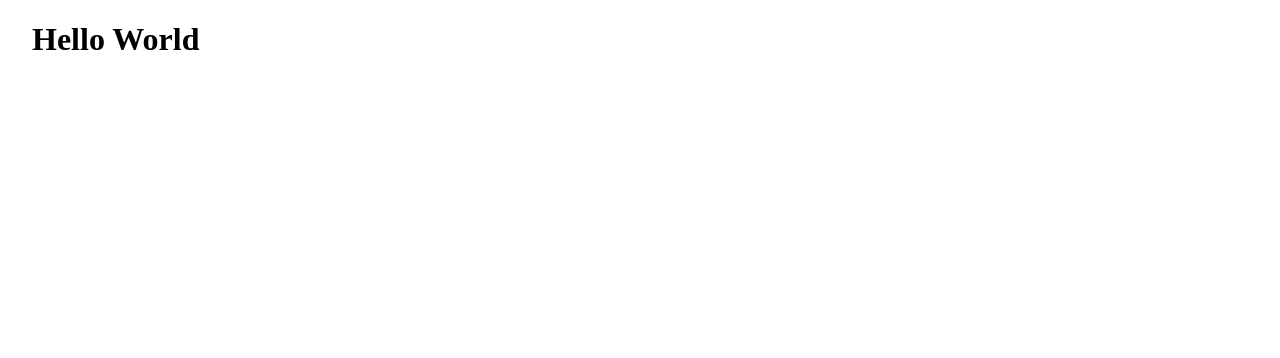
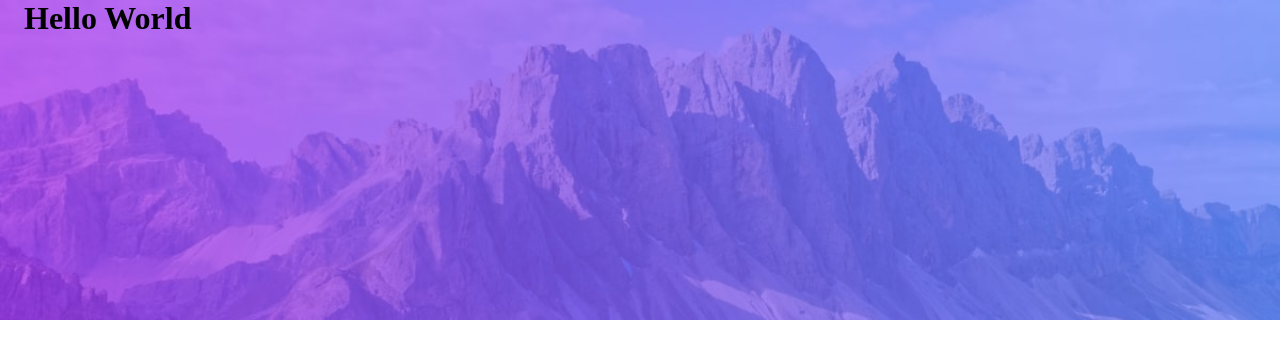
Before and after one commit to shalash23/todo-frontendmenor, a React (Vite) app: page / in a window 1280 px wide. Shown: the top 358 px of the page. Built offline with nearby package versions, Linux system fonts and the light colour scheme.

Commit message:
material ui

```diff
--- a/index.html
+++ b/index.html
@@ -12,6 +12,11 @@
       href="https://fonts.googleapis.com/css2?family=Josefin+Sans:wght@400;700&display=swap"
       rel="stylesheet"
     />
+    <link
+  rel="stylesheet"
+  href="https://fonts.googleapis.com/icon?family=Material+Icons"
+/>
+
 
     <meta name="viewport" content="width=device-width, initial-scale=1.0" />
     <title>Vite + React</title>
--- a/src/Components/Header.jsx
+++ b/src/Components/Header.jsx
@@ -1,9 +1,23 @@
 import React from "react";
 import { Container } from "@mui/material";
-import "./Header.css";
+import backgroundimage from '../assets/bg-desktop-light.jpg'
+
+const styles = {
+  headers: {
+    backgroundImage: `url(${backgroundimage})`,
+    backgroundRepeat: 'no-repeat',
+    backgroundSize:'cover'
+  }
+}
+
+
 const Header = () => {
+
+
   return (
-    <Container maxWidth={"xl"}>
+    <Container maxWidth={false} style={styles.headers} sx={{
+      height: '40vh',
+    }}>
       <h1>Hello World</h1>
     </Container>
   );
--- /dev/null
+++ b/src/index.css
@@ -0,0 +1,5 @@
+*{
+    margin:0;
+    padding:0;
+    box-sizing: border-box;
+}
--- a/src/main.jsx
+++ b/src/main.jsx
@@ -1,6 +1,7 @@
 import React from "react";
 import ReactDOM from "react-dom/client";
 import App from "./App";
+import './index.css'
 
 const root = ReactDOM.createRoot(document.getElementById("root"));
 root.render(
```
Also changed, not shown: src/Components/Header.css (deleted).
